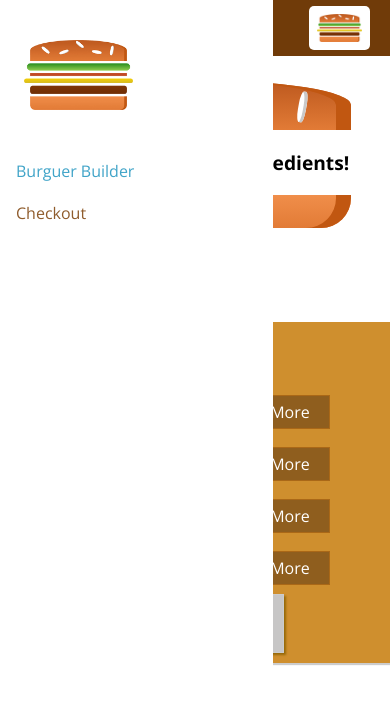
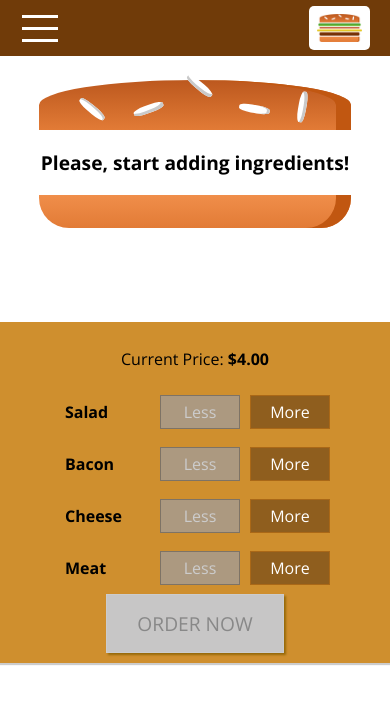
Before and after one commit to danielduarte/react-burger-builder, a React (Create React App) app: page / in a window 390 px wide. Shown: the top 704 px of the page. Built offline with nearby package versions, Linux system fonts and the light colour scheme.

Commit message:
Added hamburger menu toggle

```diff
--- a/src/components/Layout/Layout.js
+++ b/src/components/Layout/Layout.js
@@ -1,17 +1,37 @@
-import React, { Fragment } from 'react';
+import React, { Component, Fragment } from 'react';
 
 import classes from './Layout.module.css';
 import Toolbar from '../Navigation/Toolbar/Toolbar';
 import SideDrawer from '../Navigation/SideDrawer/SideDrawer';
 
-const layout = (props) => (
-  <Fragment>
-    <Toolbar />
-    <SideDrawer />
-    <main className={classes.Content}>
-      {props.children}
-    </main>
-  </Fragment>
-);
+class Layout extends Component {
 
-export default layout;
+  state = {
+    showSideDrawer: false,
+  };
+
+  sideDrawerCloseHandler = () => {
+    this.setState({ showSideDrawer: false });
+  };
+
+  sideDrawerToggleHandler = () => {
+    this.setState(prevState => ({ showSideDrawer: !prevState.showSideDrawer }));
+  };
+
+  render() {
+    return (
+      <Fragment>
+        <Toolbar onDrawerToggleClick={this.sideDrawerToggleHandler}/>
+        <SideDrawer
+          open={this.state.showSideDrawer}
+          closed={this.sideDrawerCloseHandler}
+        />
+        <main className={classes.Content}>
+          {this.props.children}
+        </main>
+      </Fragment>
+    );
+  }
+}
+
+export default Layout;
--- /dev/null
+++ b/src/components/Navigation/SideDrawer/DrawerToggle/DrawerToggle.js
@@ -0,0 +1,13 @@
+import React from 'react';
+
+import classes from './DrawerToggle.module.css';
+
+const drawerToggle = props => (
+  <div className={classes.DrawerToggle} onClick={props.onClick}>
+    <div/>
+    <div/>
+    <div/>
+  </div>
+);
+
+export default drawerToggle;
--- /dev/null
+++ b/src/components/Navigation/SideDrawer/DrawerToggle/DrawerToggle.module.css
@@ -0,0 +1,23 @@
+.DrawerToggle {
+    width: 40px;
+    height: 100%;
+    display: flex;
+    flex-flow: column;
+    justify-content: space-around;
+    align-items: center;
+    padding: 10px 0;
+    box-sizing: border-box;
+    cursor: pointer;
+}
+
+.DrawerToggle div {
+    width: 90%;
+    height: 3px;
+    background-color: white;
+}
+
+@media (min-width: 500px) {
+    .DrawerToggle {
+        display: none;
+    }
+}
--- a/src/components/Navigation/SideDrawer/SideDrawer.js
+++ b/src/components/Navigation/SideDrawer/SideDrawer.js
@@ -1,20 +1,30 @@
-import React from 'react';
+import React, { Fragment } from 'react';
 
 import Logo from '../../Logo/Logo';
 import NavigationItems from '../NavigationItems/NavigationItems';
+import Backdrop from '../../UI/Backdrop/Backdrop';
 import classes from './SideDrawer.module.css';
 
 const sideDrawer = (props) => {
-    return (
-      <div className={classes.SideDrawer}>
+
+  const attachedClasses = [
+    classes.SideDrawer,
+    props.open ? classes.Open : classes.Close
+  ];
+
+  return (
+    <Fragment>
+      <Backdrop show={props.open} onClick={props.closed}/>
+      <div className={attachedClasses.join(' ')}>
         <div className={classes.Logo}>
           <Logo />
         </div>
         <nav>
-            <NavigationItems />
+          <NavigationItems />
         </nav>
       </div>
-    );
+    </Fragment>
+  );
 };
 
 export default sideDrawer;
--- a/src/components/Navigation/Toolbar/Toolbar.js
+++ b/src/components/Navigation/Toolbar/Toolbar.js
@@ -1,12 +1,13 @@
 import React from 'react';
 
+import classes from './Toolbar.module.css';
 import Logo from '../../Logo/Logo';
 import NavigationItems from '../NavigationItems/NavigationItems';
-import classes from './Toolbar.module.css';
+import DrawerToggle from '../SideDrawer/DrawerToggle/DrawerToggle';
 
-const toolbar = (props) => (
+const toolbar = props => (
   <header className={classes.Toolbar}>
-    <div>Menu</div>
+    <DrawerToggle onClick={props.onDrawerToggleClick}>Menu</DrawerToggle>
     <div className={classes.Logo}>
       <Logo />
     </div>
```
